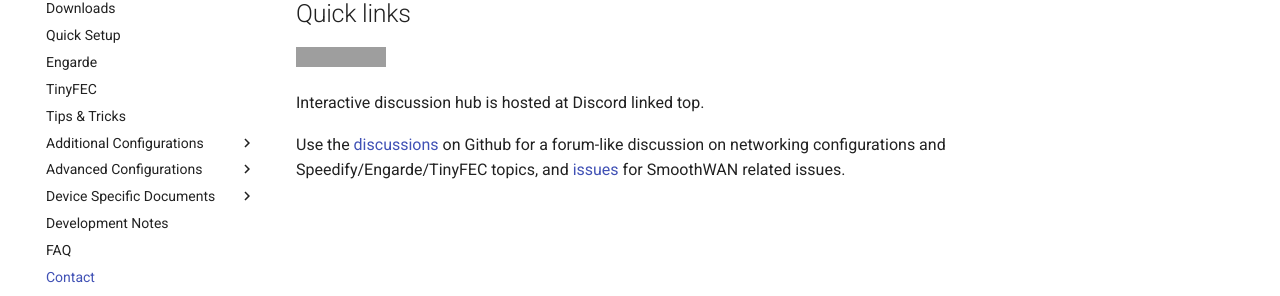
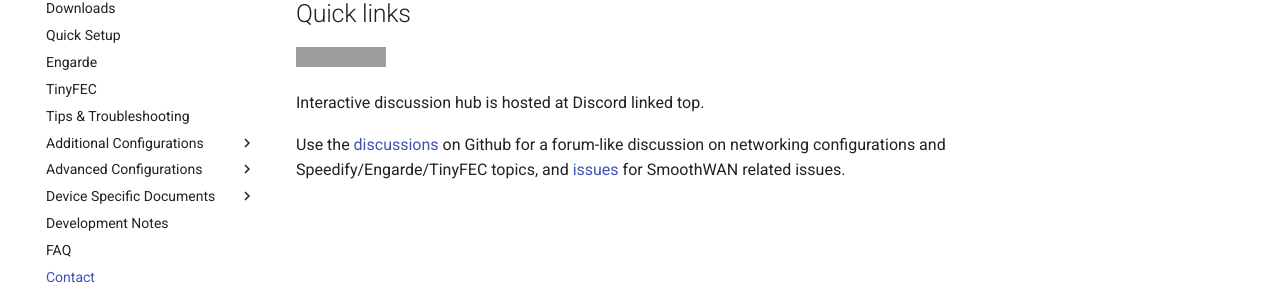
Before and after one commit to SmoothWAN/SmoothWAN-docs, an MkDocs documentation site: the page built from docs/contact.md, in a window 1280 px wide. Shown: the part 184-480 px from the top of the page. Built offline with MkDocs 1.6.1 and Material for MkDocs 9.7.7, drawn with Linux system fonts in a browser that asks for light colours; comment, search, counter and statistics services are not loaded; grey boxes are pictures that could not be loaded.

Commit message:
Tips & Tricks -> Torubleshooting

```diff
--- a/mkdocs.yml
+++ b/mkdocs.yml
@@ -30,7 +30,7 @@
   - Quick Setup: 'installation.md'
   - Engarde: 'engarde.md'
   - TinyFEC: 'tinyfec.md'
-  - Tips & Tricks: 'tips.md'
+  - Tips & Troubleshooting: 'tips.md'
   - 'Additional Configurations':
     - 'Tailscale' : 'tail.md'
     - 'AdGuard Home' : 'adg.md'
```
